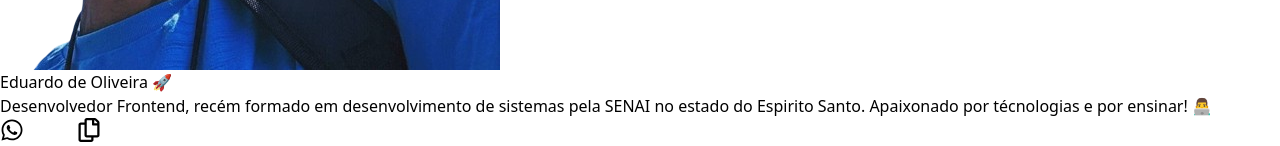
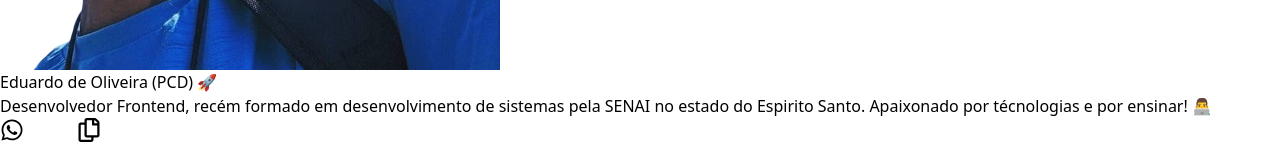
Before and after one commit to Eduardo-DevJs/portifolio, a React (Vite) app: page / in a window 1280 px wide. Shown: the part 616-762 px from the top of the page. Built offline with nearby package versions, Linux system fonts and the light colour scheme.

Commit message:
feat - curriculo atualizado

```diff
--- a/src/components/CardProfile/index.tsx
+++ b/src/components/CardProfile/index.tsx
@@ -34,7 +34,7 @@ export default function CardProfile() {
           />
         </div>
         <h1 className="font-bold text-2xl text-slate-500">
-          Eduardo de Oliveira 🚀
+          Eduardo de Oliveira (PCD) 🚀
         </h1>
         <p className="text-slate-500 leading-8 font-semibold">
           Desenvolvedor Frontend, recém formado em desenvolvimento de sistemas
--- a/src/pages/About/index.tsx
+++ b/src/pages/About/index.tsx
@@ -1,5 +1,5 @@
 import Container from "../../components/Container";
-import curriculo from "../../assets/MinimalistaNeutro.pdf";
+import curriculo from "../../assets/Curriculo Eduardo de Oliveira.pdf";
 import { FaDownload } from "react-icons/fa";
 import Input from "../../components/Input";
 import TextArea from "../../components/textarea";
```
Also changed, not shown: 2 other files (tests, documents, lock files or other folders).
